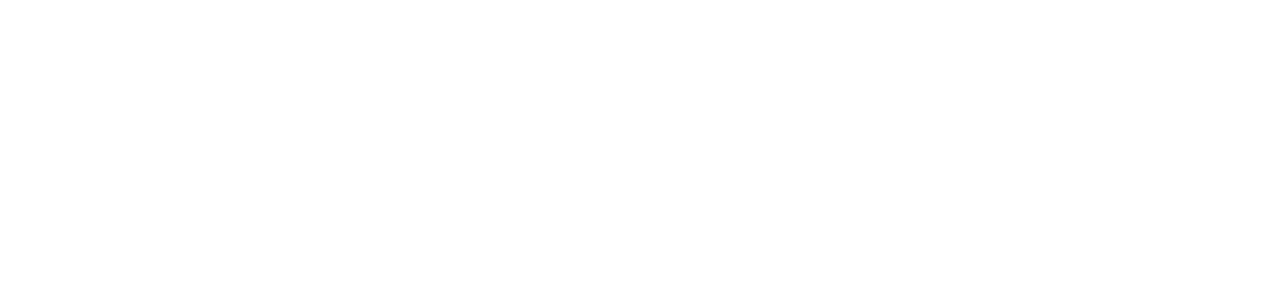
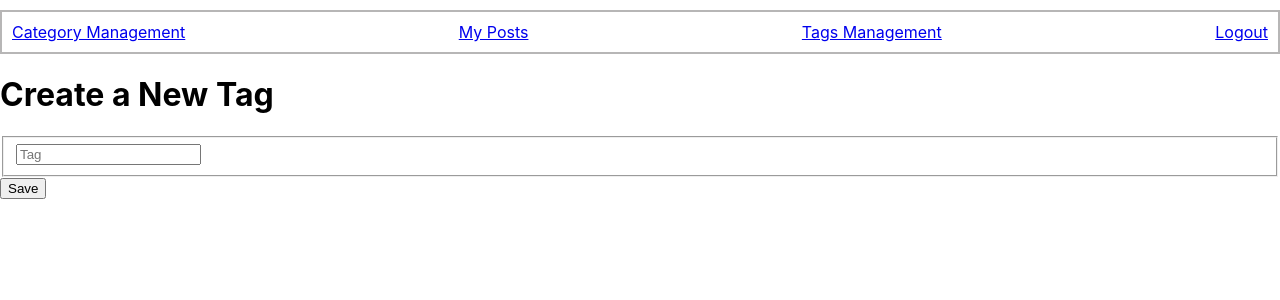
Before and after one commit to NSS-Day-Cohort-68/rare-client-monty-py, a React (Create React App) app: page /createTag in a window 1280 px wide. Shown: the top 300 px of the page. Built offline with nearby package versions, Linux system fonts and the light colour scheme; sample sign-in values are in the browser's storage.

Commit message:
working but no css

```diff
--- a/src/components/navbar/Navbar.js
+++ b/src/components/navbar/Navbar.js
@@ -16,6 +16,10 @@
                 <li className="navbar-item">
                     <Link to={"./myposts"}>My Posts</Link>
                 </li>
+                <li className="navbar-item">
+                    <Link to={"./tags"}>Tags Management</Link>
+                </li>
+
 
 
                 {localStorage.getItem("rareClient-user") ? (
--- /dev/null
+++ b/src/components/tags/CreateTag.js
@@ -0,0 +1,39 @@
+import { useState } from "react"
+import { createNewTag } from "../../services/TagService"
+import { useNavigate } from "react-router-dom"
+
+
+export default function CreateTag() {
+  const navigate = useNavigate()
+  const [tag, setTag] = useState("")
+
+  const handleSave = (e) => {
+    e.preventDefault()
+    const tagObj = {
+      "label": tag
+    }
+    createNewTag(tagObj).then(
+      ()=>{navigate("/tags")}
+    )}
+
+
+  return (
+    <div className="createTag-main">
+      <form className="createTag-form" onSubmit={handleSave}>
+        <h1>Create a New Tag</h1>
+        <fieldset>
+          <input
+            type="text"
+            placeholder="Tag"
+            required
+            value={tag}
+            onChange={(e)=>{setTag(e.target.value)}}
+          />
+        </fieldset>
+        <div className="createTag-btn-container">
+          <button className="createTag-btn" type="submit">Save</button>
+        </div>
+      </form>
+    </div>
+  )
+}
--- /dev/null
+++ b/src/components/tags/TagList.js
@@ -0,0 +1,13 @@
+import { useNavigate } from "react-router-dom"
+
+
+export default function TagList() {
+    const navigate = useNavigate()
+  return (
+    <div className="tagList-main-container">
+        <div className="create-tag-btn-container">
+            <button onClick={()=> {navigate('/createTag')}}>Create Tag</button>
+        </div>
+    </div>
+  )
+}
--- /dev/null
+++ b/src/services/TagService.js
@@ -0,0 +1,10 @@
+export const createNewTag = async (x) => {
+    const options = {
+        method: "POST",
+        headers: {
+            "Content-Type": "application/json"
+        },
+        body: JSON.stringify(x)
+    }
+   return await fetch(`http://localhost:8088/tags`, options)
+}
--- a/src/views/ApplicationViews.js
+++ b/src/views/ApplicationViews.js
@@ -6,6 +6,8 @@
 import { PostList } from "../components/posts/PostsList"
 import { PostDetails } from "../components/posts/PostDetails"
 import { CurrentUserPosts } from "../components/posts/CurrentUserPosts"
+import CreateTag from "../components/tags/CreateTag";
+import TagList from "../components/tags/TagList";
 
 export default function ApplicationViews() {
   return (
@@ -26,6 +28,8 @@
         <Route path="createCategory" element={<CreateCategory />} />
         {/* <Route path="createpost" element={<CreatePost/>} /> */}
         <Route path="myposts" element={<CurrentUserPosts/>} />
+        <Route path="tags" element={<TagList/>}/>
+        <Route path="createTag" element={<CreateTag/>} />
       </Route>
     </Routes>
 
```
